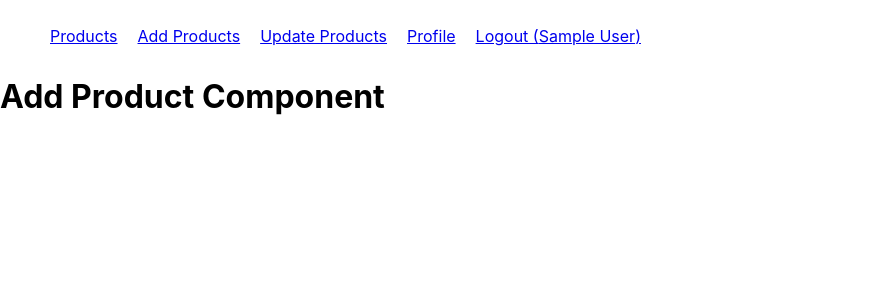
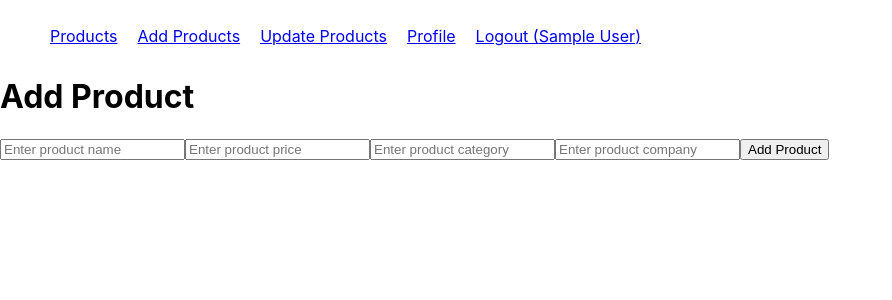
Before and after one commit to daparici1/e-commerce-dashboard, a React (Create React App) app in the folder front-end/: page /add in a window 1280 px wide. Shown: the top 300 px of the page, without its empty margins (0-892 px from the left). Built offline with nearby package versions, Linux system fonts and the light colour scheme; sample sign-in values are in the browser's storage.

Commit message:
implemented add-product on frontend

```diff
--- a/front-end/src/App.jsx
+++ b/front-end/src/App.jsx
@@ -5,6 +5,7 @@ import { BrowserRouter, Routes, Route } from "react-router-dom";
 import Signup from "./components/Signup";
 import PrivateNavElements from "./components/PrivateNavElements";
 import Login from './components/Login';
+import AddProduct from "./components/Addproduct";
 
 function App() {
   return (
@@ -15,7 +16,7 @@ function App() {
           <Route element={<PrivateNavElements />}>
             // Routes connected to Navbar.js
             <Route path="/" element={<h1>Product Component</h1>} />
-            <Route path="/add" element={<h1>Add Product Component</h1>} />
+            <Route path="/add" element={<AddProduct />} />
             <Route path="/update" element={<h1>Update Product Component</h1>} />
             <Route path="/logout" element={<h1>Logout Component</h1>} />
             <Route path="/profile" element={<h1>Profile Component</h1>} />
--- /dev/null
+++ b/front-end/src/components/Addproduct.jsx
@@ -0,0 +1,52 @@
+import React, { useState } from "react";
+import { useNavigate } from "react-router-dom";
+
+const AddProduct = () => {
+  const [name, setName] = useState("");
+  const [price, setPrice] = useState("");
+  const [category, setCategory] = useState("");
+  const [company, setCompany] = useState("");
+  const navigate = useNavigate();
+
+  const addProduct = async () => {
+    console.warn(name, price, category, company);
+  };
+
+
+  return (
+    <div>
+      <h1>Add Product</h1>
+      <input
+        className="inputBox"
+        type="text"
+        placeholder="Enter product name"
+        value={name}
+        onChange={(e) => setName(e.target.value)}
+      />
+      <input
+        className="inputBox"
+        type="text"
+        placeholder="Enter product price"
+        value={price}
+        onChange={(e) => setPrice(e.target.value)}
+      />
+      <input
+        className="inputBox"
+        type="text"
+        placeholder="Enter product category"
+        value={category}
+        onChange={(e) => setCategory(e.target.value)}
+      />
+      <input
+        className="inputBox"
+        type="text"
+        placeholder="Enter product company"
+        value={company}
+        onChange={(e) => setCompany(e.target.value)}
+      />
+      <button onClick={addProduct}>Add Product</button>
+    </div>
+  );
+};
+
+export default AddProduct;
```
